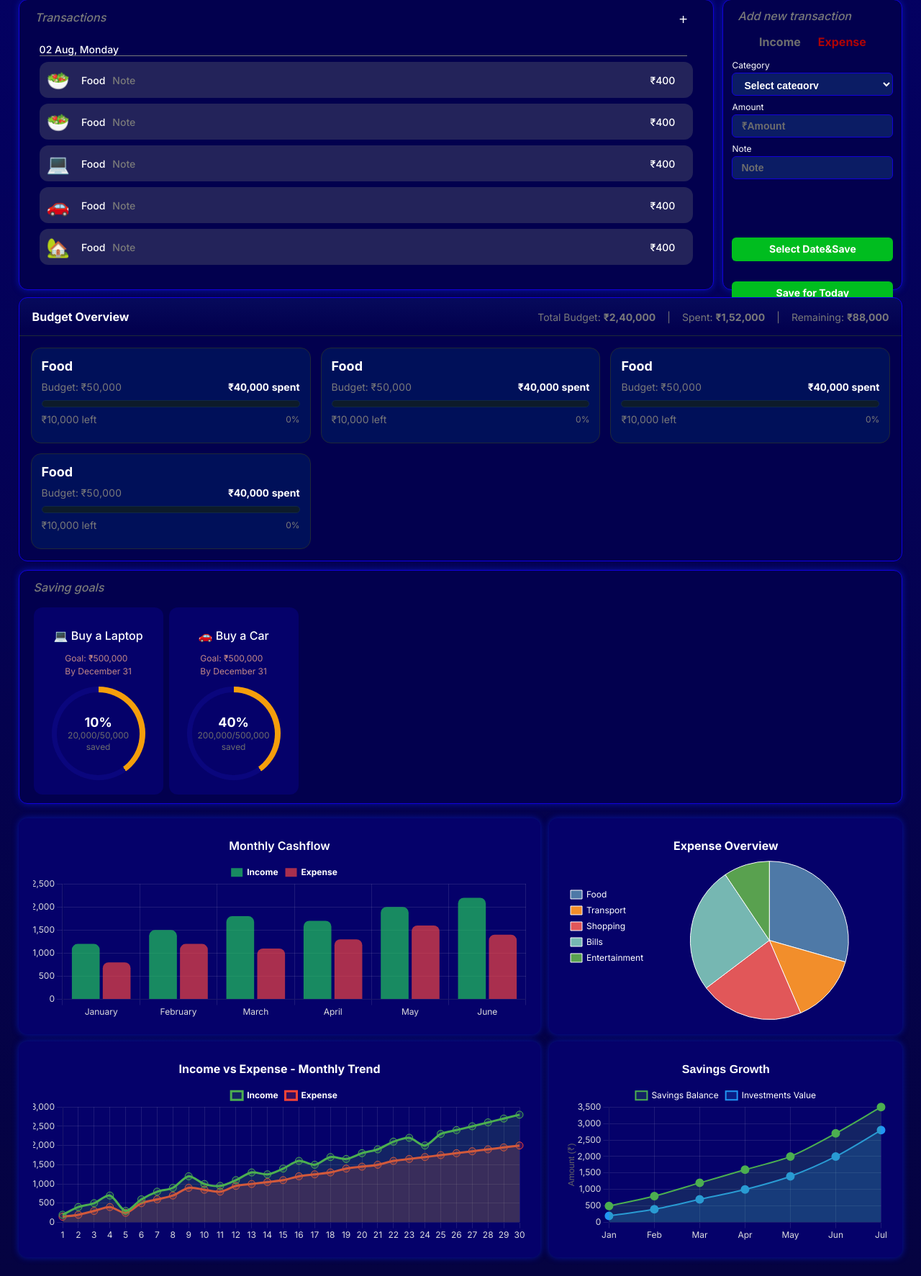
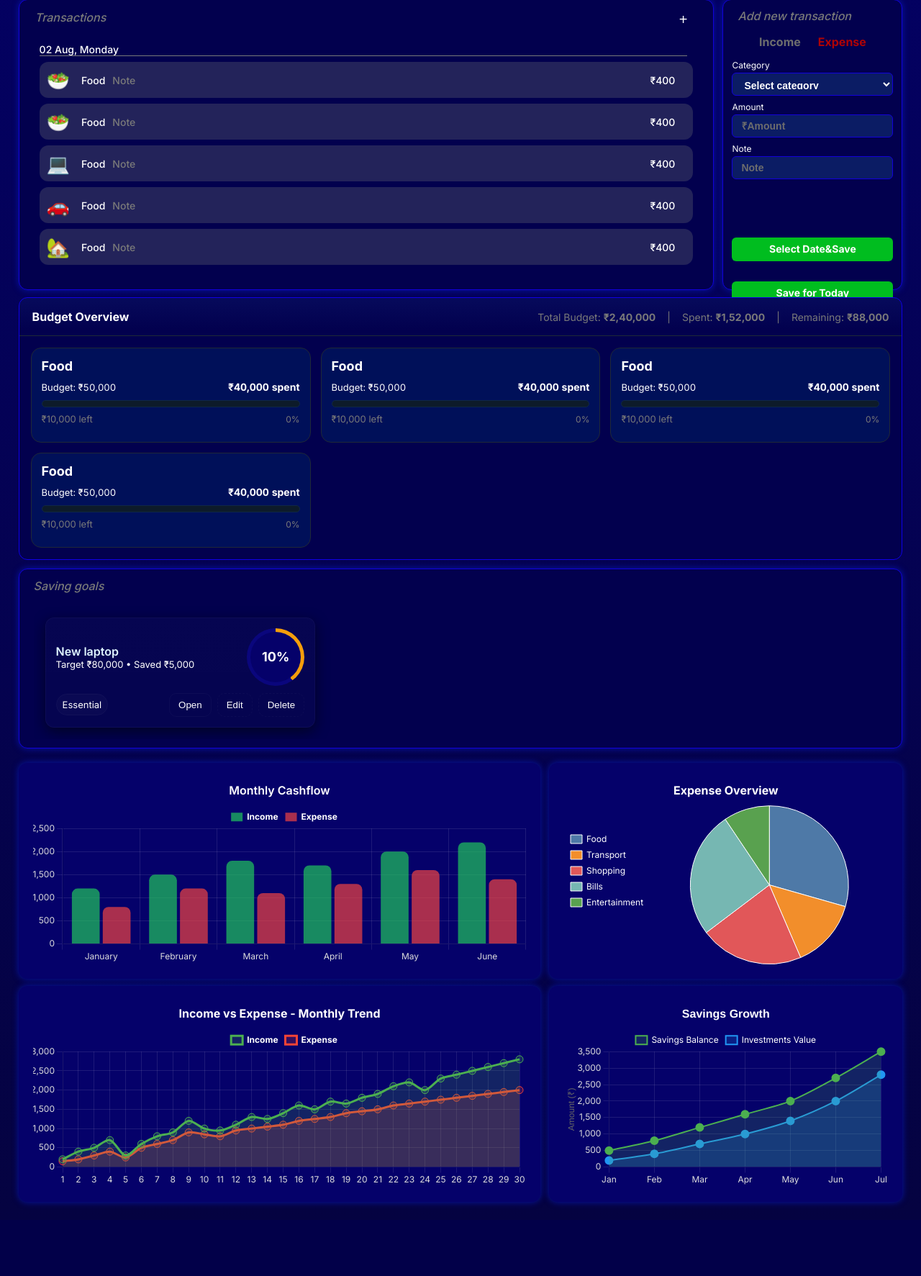
Before and after one commit to ibnu-umer/money-tracker-v2, a Django app: page / in a window 1280 px wide. Shown: the part 554-2327 px from the top of the page at 72% size. After the commit the page ends 2228 px from the top, so only its background shows below. Run offline with Django 5.2, Linux system fonts and the light colour scheme; some libraries are stand-ins or nearby versions.

Commit message:
feat(dashboard): redesign saving goals

```diff
--- a/moneytracker/static/css/dashboard.css
+++ b/moneytracker/static/css/dashboard.css
@@ -701,6 +701,37 @@
 /* Goals Card */
 /* ------------------------------------------ */
 
+.card{background:linear-gradient(180deg, rgba(255,255,255,0.02), rgba(255,255,255,0.015));padding:14px;border-radius:12px;border:1px solid rgba(255,255,255,0.03);box-shadow:0 6px 18px rgba(2,6,12,0.6);display:flex;flex-direction:column;gap:10px}
+.card-head{display:flex;align-items:center;justify-content:space-between}
+.goal-title{font-weight:600;color:#dff5ff}
+.meta{font-size:13px;color:var(--muted)}
+.progress-row{display:flex;gap:12px;align-items:center}
+.progress-main{flex:1}
+.progress-num{font-weight:700}
+.small{font-size:12px;color:var(--muted)}
+
+/* progress ring */
+.ring{width:68px;height:68px;flex-shrink:0}
+svg.sparkline{width:100%;height:48px}
+
+.card-footer{display:flex;align-items:center;justify-content:space-between;gap:8px}
+.actions{display:flex;gap:8px}
+.pill{padding:6px 8px;border-radius:999px;background:rgba(255,255,255,0.02);border:1px solid rgba(255,255,255,0.03);font-size:13px;color:var(--muted)}
+.btn{background:var(--glass);border:1px solid rgba(255,255,255,0.03);padding:8px 12px;border-radius:10px;color:var(--accent);cursor:pointer}
+.btn.ghost{color:var(--muted);background:transparent;border:1px dashed rgba(255,255,255,0.03)}
+
+
+.savings-grid {
+    display: grid;
+    grid-template-columns: repeat(1, minmax(260px, 1fr));
+    gap: 14px;
+    padding: 16px;
+    max-height: 70vh;
+    overflow-y: auto;
+    overscroll-behavior: contain;
+}
+
+
 .goals-section {
     display: flex;
     flex-direction: column;
@@ -720,101 +751,6 @@
     font-size: var(--fs-card-title);
     line-height: 1.4;
     color: var(--color-text-muted);
-}
-
-.goals-grid {
-    display: flex;
-    flex-direction: row;
-    gap: var(--gap-small);
-    width: 100%;
-    overflow-x: auto;
-    background-color: var(--color-bg-card);
-}
-
-
-.goal-item {
-    display: flex;
-    flex-direction: column;
-    align-items: center;
-    gap: var(--gap-medium);
-    min-width: 180px;
-    background-color: var(--color-statistics-card);
-    border-radius: var(--radius-card);
-    padding: var(--spacing-lg) var(--spacing-sm);
-}
-
-.goal-title {
-    font-family: var(--font-main);
-    font-weight: 500;
-    font-size: var(--fs-card-title);
-    line-height: 1.4;
-    color: var(--color-text-primary);
-    text-align: center;
-    margin-top: var(--spacing-sm);
-}
-
-.goal-details {
-    font-family: var(--font-main);
-    font-weight: 400;
-    font-size: var(--fs-card-details);
-    line-height: 1.5;
-    color: #c28787;
-}
-
-.goal-progress-container {
-    display: flex;
-    align-items: center;
-    justify-content: flex-start;
-    width: 100%;
-}
-
-.goal-progress-wrapper {
-    position: relative;
-    width: 100%;
-    height: 80px;
-    background-color: #05026b;
-    padding: 6px 30px;
-}
-
-.goal-progress-text {
-    position: absolute;
-    top: 50%;
-    left: 50%;
-    transform: translate(-50%, -50%);
-    display: flex;
-    flex-direction: column;
-    align-items: center;
-    padding: 0 var(--spacing-sm);
-}
-
-.goal-percentage {
-    font-family: var(--font-main);
-    font-weight: 700;
-    font-size: var(--donut-percentage);
-    line-height: 1.2;
-    color: var(--color-text-primary);
-    text-align: center;
-    margin-right: var(--gap-large);
-}
-
-.goal-saved {
-    font-family: var(--font-main);
-    font-weight: 400;
-    font-size: var(--donut-note);
-    line-height: 1.3;
-    color: var(--color-text-secondary);
-    text-align: center;
-}
-
-.goal-circle {
-    position: absolute;
-    top: 50%;
-    left: 50%;
-    transform: translate(-50%, -50%);
-    width: var(--donut-size);
-    height: var(--donut-size);
-    border-radius: var(--radius-circle);
-    background: conic-gradient(var(--color-success) 0deg 212deg, #333 212deg 360deg);
 }
 
 
@@ -966,6 +902,11 @@
     .categories-grid{
         grid-template-columns: repeat(3, minmax(220px, 1fr));
     }
+
+    .savings-grid {
+        grid-template-columns: repeat(2, minmax(260px, 1fr));
+        min-height: none;
+    }
 }
 
 
@@ -989,4 +930,9 @@
     .transaction-note {
         margin-left: 10px;
     }
+
+    .savings-grid {
+        grid-template-columns: repeat(3, minmax(260px, 1fr));
+        min-height: none;
+    }
 }
--- a/moneytracker/static/css/global.css
+++ b/moneytracker/static/css/global.css
@@ -98,8 +98,8 @@
     /* Donut Progress */
     --donut-size: 70px;
     --donut-inner-size: 45px;
-    --sg-donut-size: 130px;
-    --sg-donut-inner-size: 115px;
+    --sg-donut-size: 80px;
+    --sg-donut-inner-size: 70px;
 
     /* Modal */
     --width-ms-modal: clamp(220px, 40vw, 300px);
--- a/moneytracker/templates/dashboard.html
+++ b/moneytracker/templates/dashboard.html
@@ -298,37 +298,30 @@
                 <!-- Saving Goals -->
                 <div class="goals-section">
                     <div class="goals-title">Saving goals</div>
-                    <div class="goals-grid">
-                        <div class="goal-item">
-                            <div class="goal-title">💻 Buy a Laptop</div>
-                            <div class="goal-details">
-                                <div>Goal: ₹500,000</div>
-                                <div>By December 31</div>
-                            </div>
-                            <div class="donut donut--sg" style="--progress:40">
-                                <div class="donut__inner donut__inner--sg">
-                                    <div class="donut-percentage">10%</div>
-                                    <div class="donut-note">20,000/50,000 saved</div>
+                    <div class="savings-grid">
+                        <div class="card">
+                            <div class="card-head">
+                                <div>
+                                <div class="goal-title">New laptop</div>
+                                <div class="meta">Target ₹80,000 • Saved ₹5,000</div>
+                                </div>
+                                <div class="donut donut--sg" style="--progress:40">
+                                    <div class="donut__inner donut__inner--sg">
+                                        <div class="donut-percentage">10%</div>
+                                    </div>
                                 </div>
                             </div>
-                        </div>
-
-                        <div class="goal-item">
-                            <div class="goal-title">🚗 Buy a Car</div>
-                            <div class="goal-details">
-                                <div>Goal: ₹500,000</div>
-                                <div>By December 31</div>
-                            </div>
-                            <div class="donut donut--sg" style="--progress:40">
-                                <div class="donut__inner donut__inner--sg">
-                                    <div class="donut-percentage">40%</div>
-                                    <div class="donut-note">200,000/500,000 saved</div>
+                            <div class="card-footer">
+                                <div class="meta"><span class="pill">Essential</span></div>
+                                <div class="actions">
+                                    <button class="btn" data-action="open">Open</button>
+                                    <button class="btn ghost" data-action="edit">Edit</button>
+                                    <button class="btn ghost" data-action="delete">Delete</button>
                                 </div>
                             </div>
                         </div>
                     </div>
                 </div>
-
             </div>
 
             <!-- Charts section -->
```
